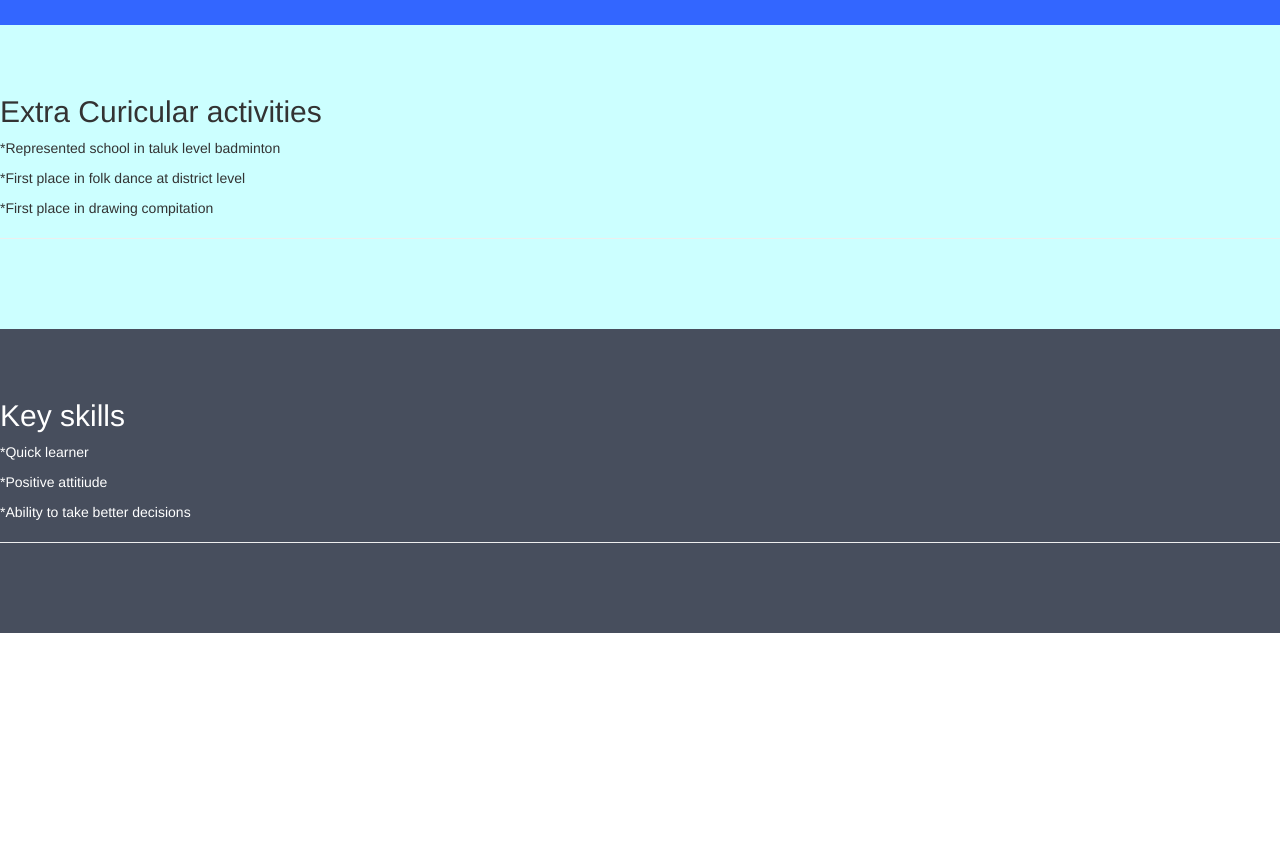
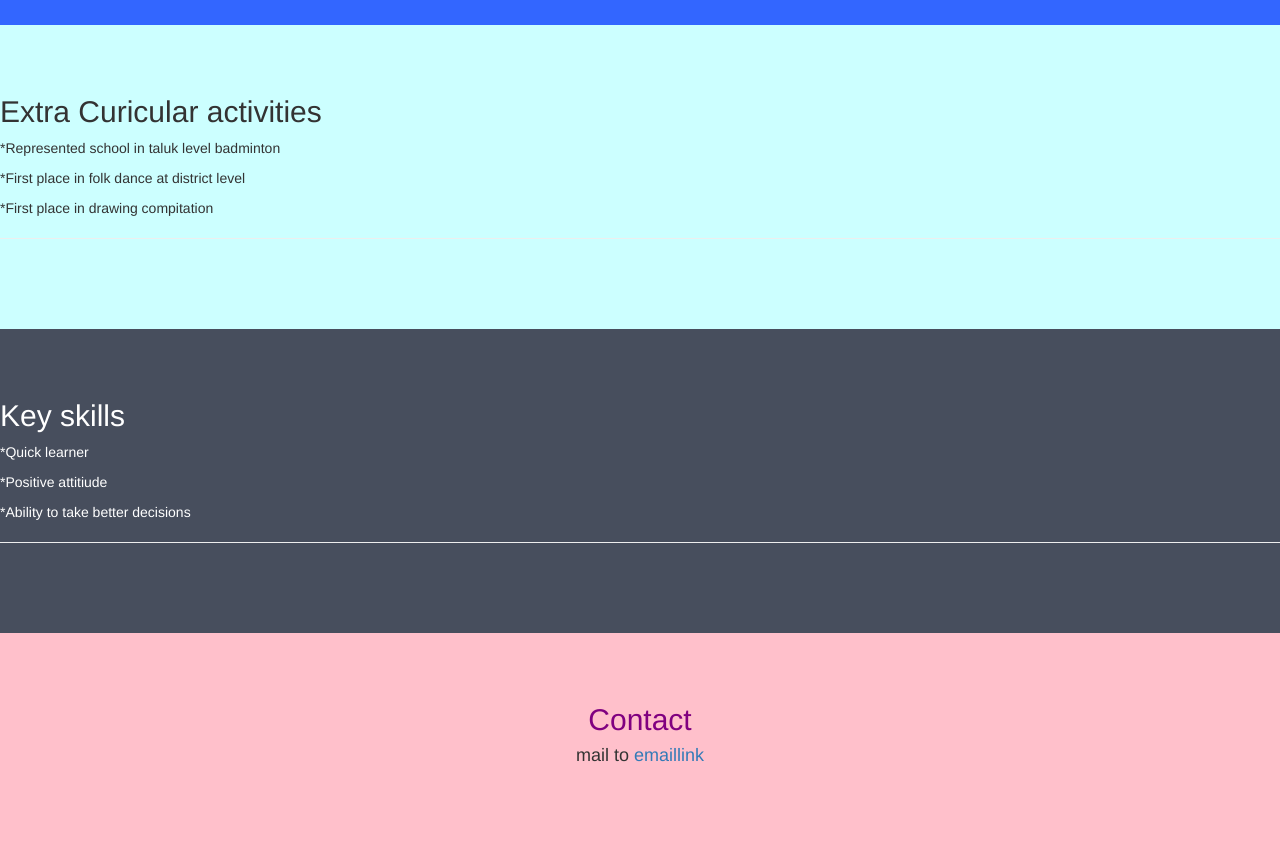
Before and after one commit to manasagl/CV1, a plain HTML site: page index.html in a window 1280 px wide. Shown: the part 1991-2837 px from the top of the page. Before the commit the page ends 2624 px from the top, so only its background shows below. Drawn offline with nearby package versions, Linux system fonts and the light colour scheme.

Commit message:
Update index.html

```diff
--- a/index.html
+++ b/index.html
@@ -249,7 +249,14 @@
 </div>
 </div>
 </div>
-
+<div class="container-fluid" style="background-color:pink">
+<div class="row">
+<div class="col">
+<h2 class="text-center" style="color:purple">Contact</h2>
+<h4 class="text-center"> mail to <a href="mailto:manasagulur@gmail.com"> emaillink</a> </h4>
+</div>
+</div>
+</div>
 
 </body>
 </html>
```
